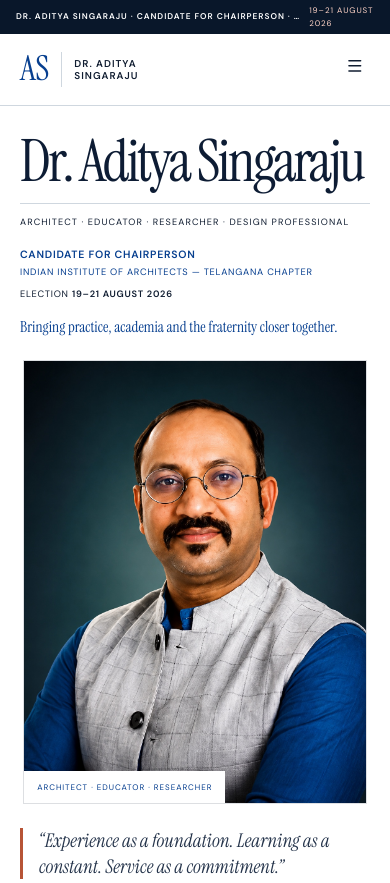
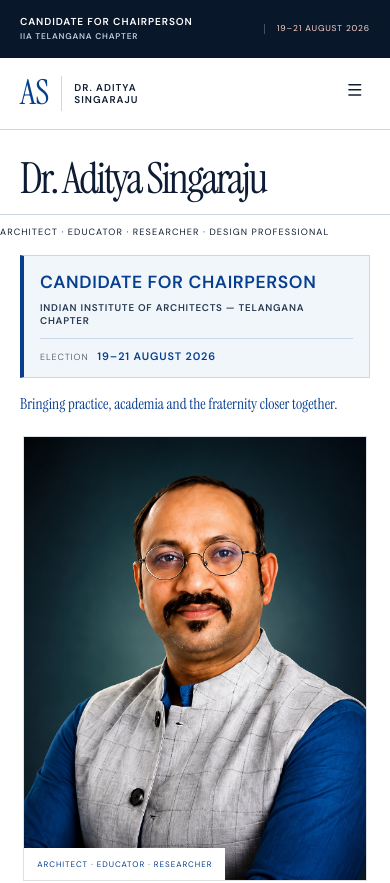
Before and after one commit to shivasricharan/adityasingaraju, a React (Vite) app: page / in a window 390 px wide. Shown: the top 883 px of the page. Built offline with nearby package versions, Linux system fonts and the light colour scheme.

Commit message:
feat: strengthen chairperson candidature hierarchy across hero

```diff
--- a/src/styles.css
+++ b/src/styles.css
@@ -87,3 +87,60 @@ section{scroll-margin-top:88px}.worlds,.journey,.manifesto,.professional,.educat
   .portrait{width:min(88%,400px);max-width:400px;margin-inline:auto;aspect-ratio:auto}
   .portrait img{height:auto;object-fit:contain}
 }
+
+
+/* Election candidature hierarchy */
+.hero h1{font-size:clamp(3.35rem,5.35vw,5.35rem);line-height:.92;letter-spacing:-.052em;white-space:nowrap;margin-bottom:1.45rem}
+.roles{margin:0 0 1.25rem}
+.candidature{display:grid;gap:0;padding:1.15rem 1.25rem 1.05rem;background:#f1f6fb;border:1px solid #c8d8e9;border-left:5px solid var(--blue);max-width:35rem;text-transform:none;letter-spacing:0;color:var(--ink)}
+.candidature strong{font-size:clamp(1.05rem,1.45vw,1.35rem);line-height:1.15;font-weight:600;letter-spacing:.035em;text-transform:uppercase;color:var(--blue)}
+.candidature>span{margin-top:.55rem;font-size:.7rem;line-height:1.35;font-weight:600;letter-spacing:.08em;text-transform:uppercase;color:#263950}
+.candidature em{display:flex;align-items:baseline;gap:.55rem;margin-top:.7rem;padding-top:.65rem;border-top:1px solid #c8d8e9;font-size:.63rem;line-height:1.2;font-style:normal;letter-spacing:.1em;text-transform:uppercase;color:var(--muted)}
+.candidature em b{font-size:.78rem;font-weight:600;color:var(--blue)}
+.bridge{margin-top:1.2rem}
+.hero blockquote{margin:1.6rem 0}
+.actions{margin-top:1.5rem}
+.electionBar{height:44px}
+.electionBar a{gap:1rem}
+.electionBar a>strong{font-size:.61rem;letter-spacing:.085em;white-space:nowrap}
+.electionBar a>strong span{color:#7696bb;padding-inline:.25rem}
+.electionBar em{flex:0 0 auto;margin-left:auto;padding-left:1.25rem;border-left:1px solid #405069;font-size:.6rem;letter-spacing:.1em;color:#ffd4c7}
+.header{top:44px}
+.hero{min-height:calc(100vh - 132px)}
+
+@media(min-width:681px) and (max-width:1024px){
+  .hero h1{font-size:clamp(2.85rem,5.35vw,3.55rem);line-height:.94;letter-spacing:-.05em;margin-bottom:1rem}
+  .roles{margin-bottom:.9rem}
+  .candidature{padding:.85rem .9rem .8rem;max-width:32rem;border-left-width:4px}
+  .candidature strong{font-size:clamp(.9rem,1.65vw,1.1rem)}
+  .candidature>span{margin-top:.4rem;font-size:.58rem}
+  .candidature em{margin-top:.5rem;padding-top:.5rem;font-size:.54rem}
+  .candidature em b{font-size:.64rem}
+  .bridge{margin-top:.8rem}
+  .hero blockquote{margin:1rem 0}
+}
+
+@media(max-width:680px){
+  .electionBar{height:58px;padding:0 var(--gutter)}
+  .electionBar a{display:grid;grid-template-columns:minmax(0,1fr) auto;gap:.2rem .75rem;align-content:center}
+  .electionBar a>strong{font-size:0;line-height:1.2;white-space:normal;overflow:visible;text-overflow:clip}
+  .electionBar a>strong:before{content:"Candidate for Chairperson";display:block;font-size:.63rem;letter-spacing:.09em;color:white}
+  .electionBar a>strong:after{content:"IIA Telangana Chapter";display:block;margin-top:.22rem;font-size:.52rem;letter-spacing:.095em;color:#b9c9dc}
+  .electionBar a>strong span{display:none}
+  .electionBar em{grid-column:2;grid-row:1;padding-left:.75rem;font-size:.53rem;line-height:1.25;text-align:right}
+  .header{top:58px}
+  .hero h1{font-size:clamp(2.42rem,11vw,3rem);line-height:.96;letter-spacing:-.052em;white-space:nowrap;margin-top:1.75rem;margin-bottom:.9rem}
+  .roles{margin-bottom:1rem}
+  .candidature{padding:1rem 1rem .9rem;border-left-width:4px}
+  .candidature strong{font-size:clamp(1rem,4.5vw,1.2rem)}
+  .candidature>span{font-size:.61rem}
+  .candidature em{font-size:.56rem}
+  .candidature em b{font-size:.68rem}
+  .bridge{margin-top:1rem}
+}
+
+@media(max-width:370px){
+  .hero h1{font-size:2.38rem;letter-spacing:-.055em}
+  .electionBar{padding-inline:1rem}
+  .electionBar em{font-size:.49rem}
+}
```
